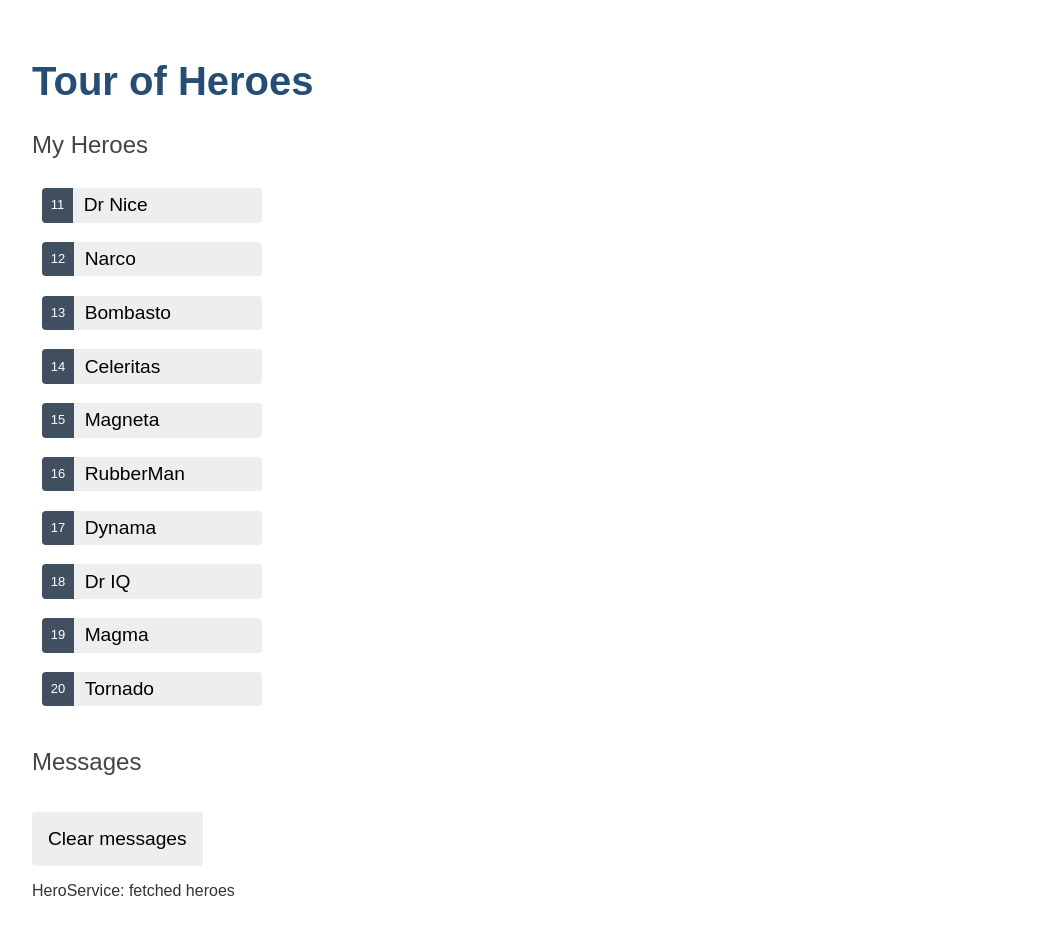
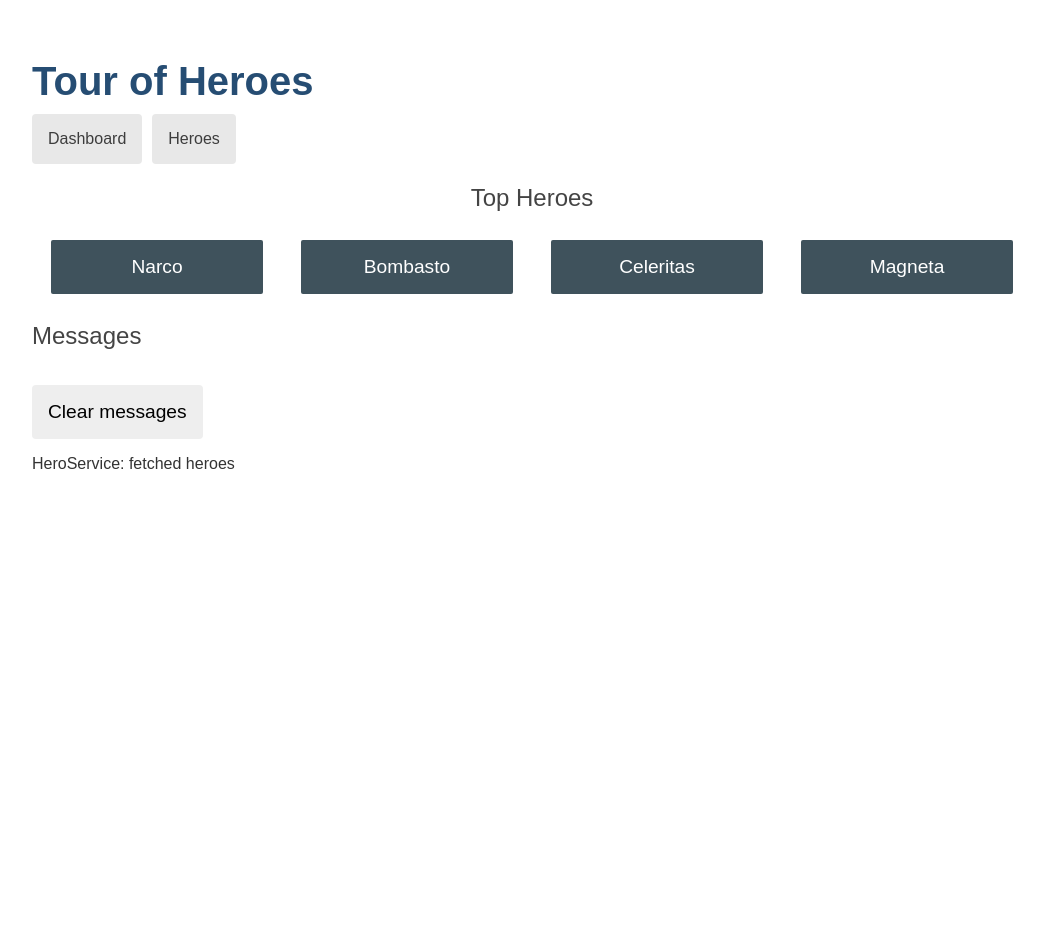
Before and after one commit to ctopheryoung/angular-tour-of-heroes, an Angular app: page /dashboard in a window 1280 px wide. Shown: the whole page, without its empty margins (108-1152 px from the left). After the commit the page ends 800 px from the top, so only its background shows below. Built offline with nearby package versions, Linux system fonts and the light colour scheme.

Commit message:
routing, nav, dashboard component

```diff
--- a/src/app/app.component.css
+++ b/src/app/app.component.css
@@ -0,0 +1,21 @@
+/* AppComponent's private CSS styles */
+h1 {
+  margin-bottom: 0;
+}
+nav a {
+  padding: 1rem;
+  text-decoration: none;
+  margin-top: 10px;
+  display: inline-block;
+  background-color: #e8e8e8;
+  color: #3d3d3d;
+  border-radius: 4px;
+}
+
+nav a:hover {
+  color: white;
+  background-color: #42545C;
+}
+nav a.active {
+  background-color: black;
+}
--- a/src/app/app.component.html
+++ b/src/app/app.component.html
@@ -1,3 +1,7 @@
 <h1>{{title}}</h1>
-<app-heroes></app-heroes>
+<nav>
+  <a routerLink="/dashboard">Dashboard</a>
+  <a routerLink="/heroes">Heroes</a>
+</nav>
+<router-outlet></router-outlet>
 <app-messages></app-messages>
--- /dev/null
+++ b/src/app/dashboard/dashboard.component.css
@@ -0,0 +1,50 @@
+/* DashboardComponent's private CSS styles */
+
+h2 {
+  text-align: center;
+}
+
+.heroes-menu {
+  padding: 0;
+  margin: auto;
+  max-width: 1000px;
+
+  /* flexbox */
+  display: flex;
+  flex-direction: row;
+  flex-wrap: wrap;
+  justify-content: space-around;
+  align-content: flex-start;
+  align-items: flex-start;
+}
+
+a {
+  background-color: #3f525c;
+  border-radius: 2px;
+  padding: 1rem;
+  font-size: 1.2rem;
+  text-decoration: none;
+  display: inline-block;
+  color: #fff;
+  text-align: center;
+  width: 100%;
+  min-width: 70px;
+  margin: .5rem auto;
+  box-sizing: border-box;
+
+  /* flexbox */
+  order: 0;
+  flex: 0 1 auto;
+  align-self: auto;
+}
+
+@media (min-width: 600px) {
+  a {
+    width: 18%;
+    box-sizing: content-box;
+  }
+}
+
+a:hover {
+  background-color: #000;
+}
--- /dev/null
+++ b/src/app/dashboard/dashboard.component.html
@@ -0,0 +1,6 @@
+<h2>Top Heroes</h2>
+<div class="heroes-menu">
+  <a *ngFor="let hero of heroes">
+    {{ hero.name }}
+  </a>
+</div>
--- /dev/null
+++ b/src/app/dashboard/dashboard.component.ts
@@ -0,0 +1,23 @@
+import { Component, OnInit } from '@angular/core';
+import { Hero } from '../hero';
+import { HeroService } from '../hero.service';
+
+@Component({
+  selector: 'app-dashboard',
+  templateUrl: './dashboard.component.html',
+  styleUrls: ['./dashboard.component.css']
+})
+export class DashboardComponent implements OnInit {
+  heroes: Hero[] = [];
+
+  constructor(private heroService: HeroService) { }
+
+  ngOnInit(): void {
+    this.getHeroes();
+  }
+
+  getHeroes(): void {
+    this.heroService.getHeroes()
+      .subscribe(heroes => this.heroes = heroes.slice(1, 5));
+  }
+}
```
Also changed, not shown: src/app/app-routing.module.ts (added, +17 -0 lines), src/app/app.module.ts (+6 -2 lines), 1 other file (tests, documents, lock files or other folders).
